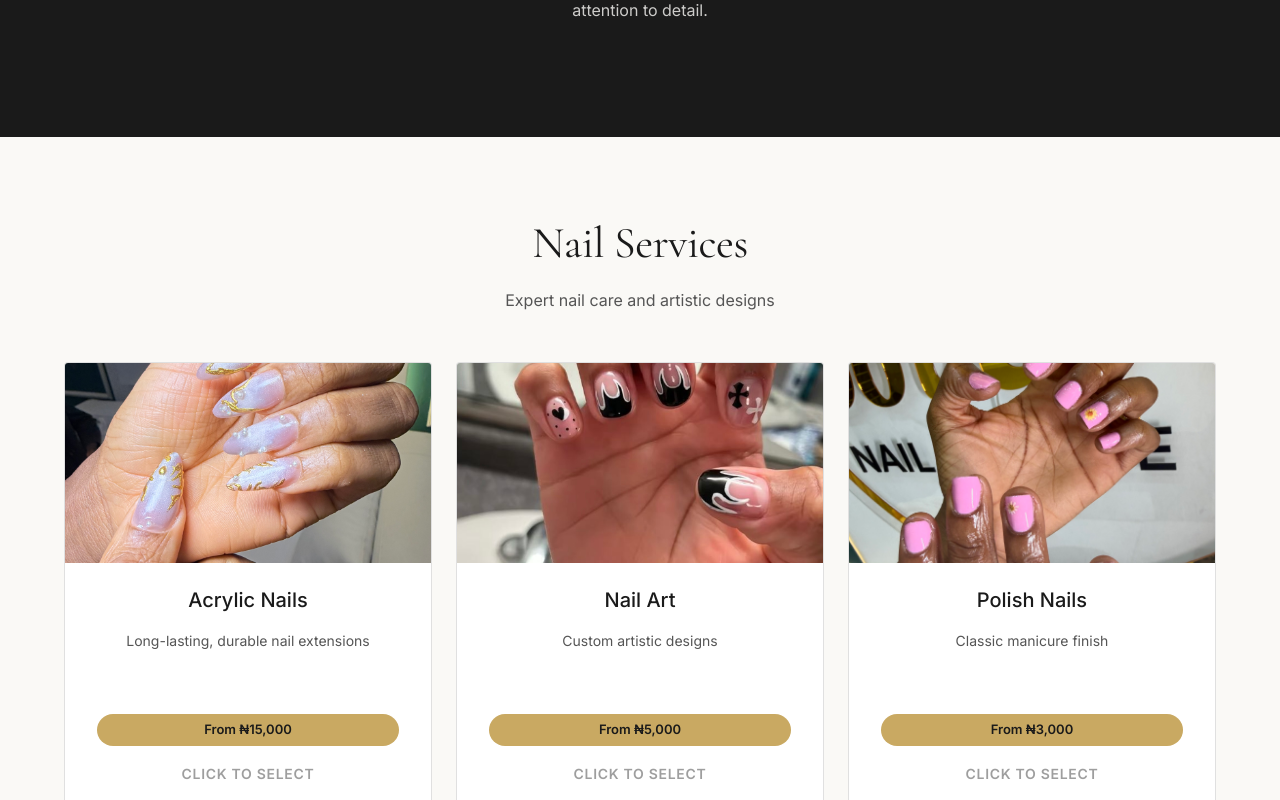
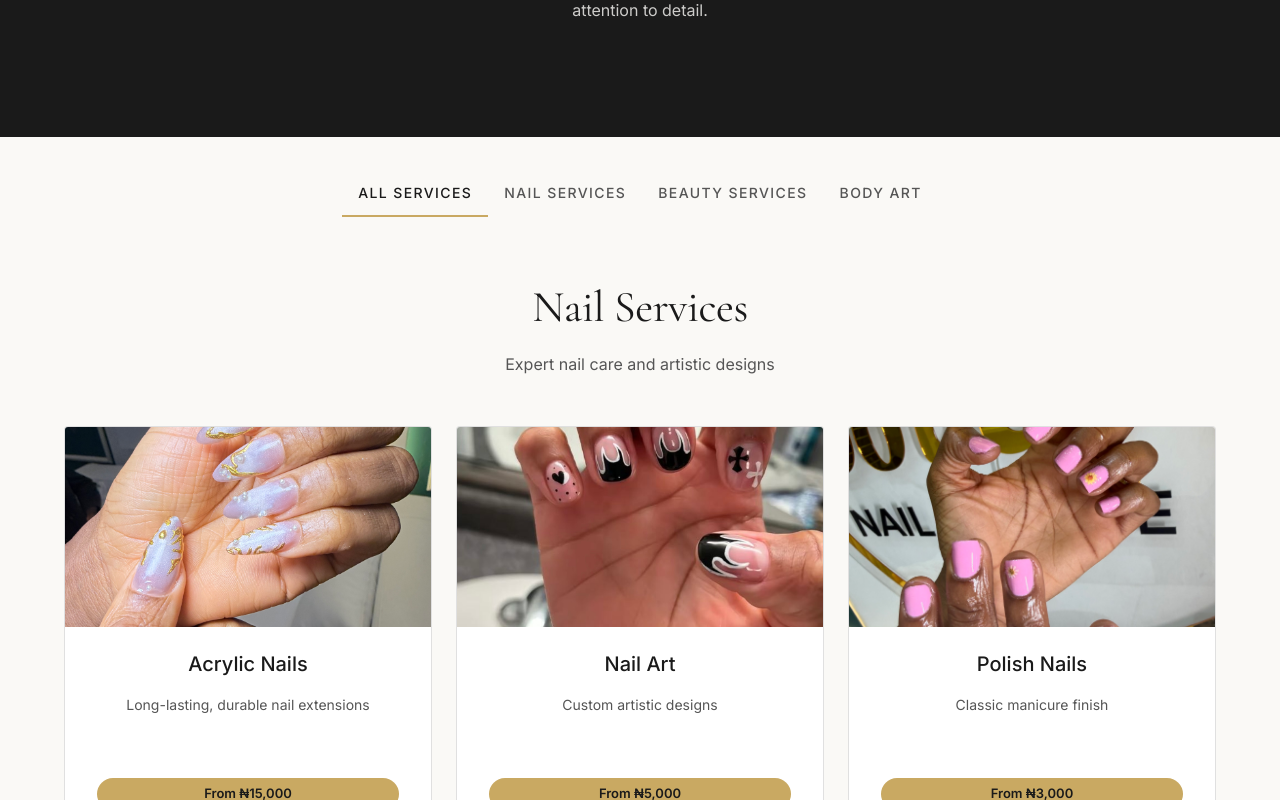
Before and after one commit to Nurudeen38/dovey-lounge, a React (Vite) app: page /services in a window 1280 px wide. Shown: the part 340-1140 px from the top of the page. Built offline with nearby package versions, Linux system fonts and the light colour scheme.

Commit message:
update constants

```diff
--- a/src/constants/content.ts
+++ b/src/constants/content.ts
@@ -24,6 +24,19 @@ export const HOME_CONTENT = {
         TITLE: 'Ready for Your Transformation?',
         DESCRIPTION: 'Book your appointment today and discover the perfect blend of artistry and relaxation at Dovey Nails Lounge.',
         BUTTON: 'Book Your Appointment',
+    },
+};
+
+export const SERVICES_CONTENT = {
+    HERO: {
+        SUBTITLE: 'OUR SERVICES',
+        TITLE: 'Beauty Services',
+        DESCRIPTION: 'Discover our comprehensive menu of beauty services, from nail artistry to permanent makeup. Each service is delivered with precision, care, and attention to detail.',
+    },
+    CTA: {
+        TITLE: 'Ready to Book?',
+        DESCRIPTION: 'Contact us to schedule your appointment and experience the Dovey difference.',
+        BUTTON: 'Book Appointment',
     },
 };
 
--- a/src/pages/Services.tsx
+++ b/src/pages/Services.tsx
@@ -1,9 +1,9 @@
-import { useEffect } from 'react';
-import { Box, Container, Button, Grid } from '@mui/material';
+import { useState, useEffect } from 'react';
+import { Box, Container, Button, Grid, Tabs, Tab } from '@mui/material';
 import { Link } from 'react-router-dom';
 import AOS from 'aos';
 import { ROUTES } from '@/constants';
-import { SERVICE_CATEGORIES, PAGE_META } from '@/constants';
+import { SERVICE_CATEGORIES, PAGE_META, SERVICES_CONTENT } from '@/constants';
 import { SectionTitle, ServiceCard, SEO } from '@/components';
 import { useBooking } from '@/context/BookingContext';
 import { Fab, Fade } from '@mui/material';
@@ -11,6 +11,11 @@ import { BookmarkAdd } from '@mui/icons-material';
 
 const Services = () => {
     const { toggleService, isServiceSelected, selectedServices } = useBooking();
+    const [activeCategory, setActiveCategory] = useState('all');
+
+    const filteredCategories = activeCategory === 'all'
+        ? SERVICE_CATEGORIES
+        : SERVICE_CATEGORIES.filter(cat => cat.title === activeCategory);
 
     useEffect(() => {
         AOS.init({ duration: 800, once: true, easing: 'ease-out-cubic' });
@@ -28,21 +33,51 @@ const Services = () => {
                 <Container maxWidth="lg">
                     <Box data-aos="fade-up">
                         <SectionTitle
-                            subtitle="OUR SERVICES"
-                            title="Beauty Services"
-                            description="Discover our comprehensive menu of beauty services, from nail artistry to permanent makeup. Each service is delivered with precision, care, and attention to detail."
+                            subtitle={SERVICES_CONTENT.HERO.SUBTITLE}
+                            title={SERVICES_CONTENT.HERO.TITLE}
+                            description={SERVICES_CONTENT.HERO.DESCRIPTION}
                             light
                         />
                     </Box>
                 </Container>
             </Box>
 
+            {/* Filter Tabs */}
+            <Box sx={{ mb: 4, bgcolor: 'background.default', pt: 4 }}>
+                <Container maxWidth="lg">
+                    <Box sx={{ display: 'flex', justifyContent: 'center' }}>
+                        <Tabs
+                            value={activeCategory}
+                            onChange={(_, newValue) => setActiveCategory(newValue)}
+                            variant="scrollable"
+                            scrollButtons="auto"
+                            allowScrollButtonsMobile
+                            sx={{
+                                '& .MuiTab-root': {
+                                    textTransform: 'uppercase',
+                                    fontWeight: 500,
+                                    letterSpacing: '0.1em',
+                                    fontSize: '0.875rem',
+                                },
+                                '& .Mui-selected': { color: 'secondary.main' },
+                                '& .MuiTabs-indicator': { bgcolor: 'secondary.main' },
+                            }}
+                        >
+                            <Tab value="all" label="All Services" />
+                            {SERVICE_CATEGORIES.map((cat) => (
+                                <Tab key={cat.title} value={cat.title} label={cat.title} />
+                            ))}
+                        </Tabs>
+                    </Box>
+                </Container>
+            </Box>
+
             {/* Service Categories */}
-            {SERVICE_CATEGORIES.map((category, catIndex) => (
+            {filteredCategories.map((category, catIndex) => (
                 <Box
                     key={category.title}
                     sx={{
-                        py: 10,
+                        py: 4,
                         bgcolor: catIndex % 2 === 0 ? 'background.default' : 'background.paper',
                     }}
                 >
@@ -74,8 +109,8 @@ const Services = () => {
             <Box sx={{ py: 10, bgcolor: 'success.main', textAlign: 'center' }}>
                 <Container maxWidth="md">
                     <SectionTitle
-                        title="Ready to Book?"
-                        description="Contact us to schedule your appointment and experience the Dovey difference."
+                        title={SERVICES_CONTENT.CTA.TITLE}
+                        description={SERVICES_CONTENT.CTA.DESCRIPTION}
                         light
                     />
                     <Button
@@ -89,7 +124,7 @@ const Services = () => {
                             '&:hover': { bgcolor: 'secondary.main' },
                         }}
                     >
-                        Book Appointment
+                        {SERVICES_CONTENT.CTA.BUTTON}
                     </Button>
                 </Container>
             </Box>
```
